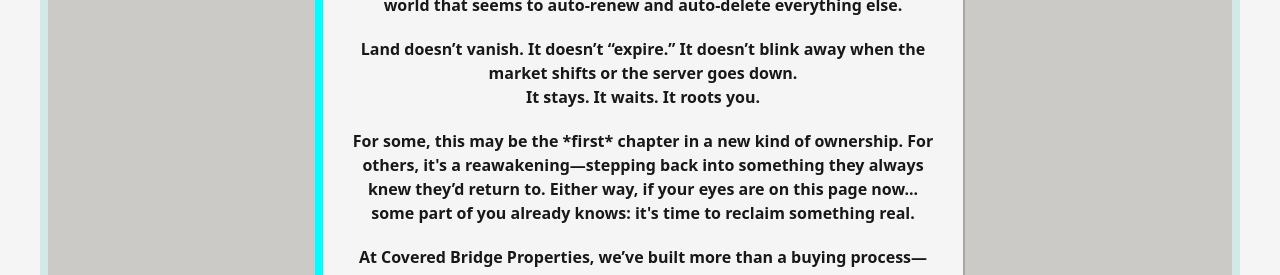
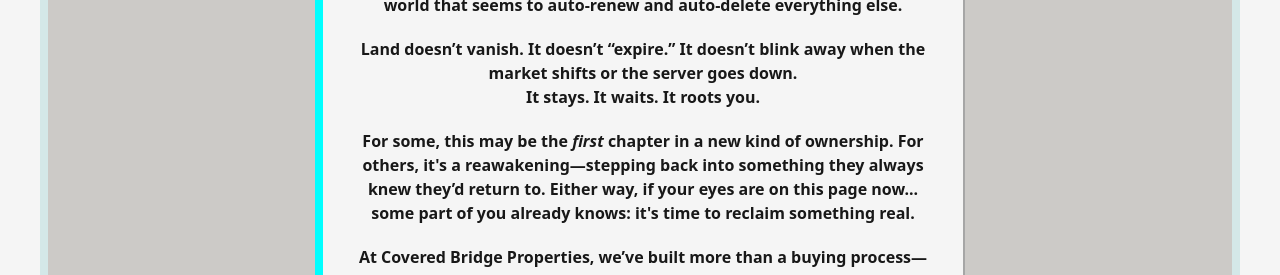
Before and after one commit to nyteksf/covered-bridge-seller-page, a React (Vite) app: page /about in a window 1280 px wide. Shown: the part 840-1115 px from the top of the page. Built offline with nearby package versions, Linux system fonts and the light colour scheme.

Commit message:
Update styling words, About.jsx

```diff
--- a/src/pages/About.jsx
+++ b/src/pages/About.jsx
@@ -56,7 +56,7 @@ const About = () => {
             </p>
 
             <p className="whyweexist--p text-center max-w-[650px] mx-auto mb-5 text-[#181818]">
-              For some, this may be the *first* chapter in a new kind of
+              For some, this may be the <em>first</em> chapter in a new kind of
               ownership. For others, it's a reawakening—stepping back into
               something they always knew they’d return to. Either way, if your
               eyes are on this page now... some part of you already knows:{" "}
```
